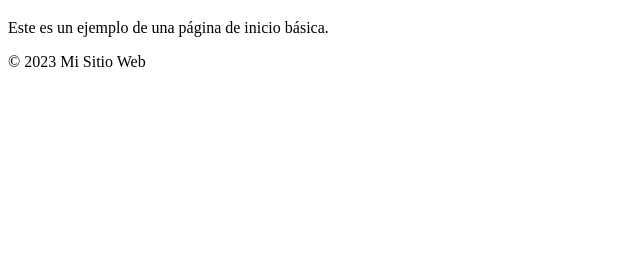
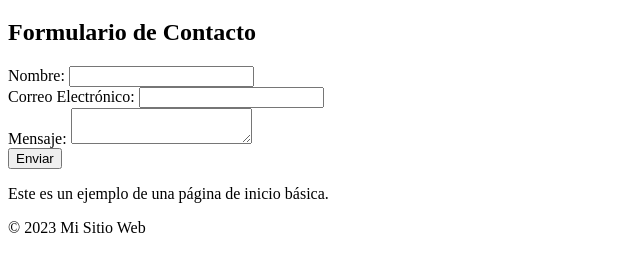
Before and after one commit to migcabvid/2, a plain HTML site: page index.html in a window 1280 px wide. Shown: the part 61-332 px from the top of the page, without its empty margins (0-640 px from the left). Drawn offline with Linux system fonts and the light colour scheme.

Commit message:
formulario añadido

```diff
--- a/index.html
+++ b/index.html
@@ -9,6 +9,21 @@
     <header>
         <h1>Bienvenido a mi sitio web</h1>
     </header>
+    <section>
+        <h2>Formulario de Contacto</h2>
+        <form action="/submit-form" method="post">
+            <label for="name">Nombre:</abel>
+            <input type="text" id="name" name="name" required>
+            <br>
+            <label for="email">Correo Electrónico:</label>
+            <input type="email" id="email" name="email" required>
+            <br>
+            <label for="message">Mensaje:</label>
+            <textarea id="message" name="message" required></textarea>
+            <br>
+            <button type="submit">Enviar</button>
+        </form>
+    </section>
     <main>
         <p>Este es un ejemplo de una página de inicio básica.</p>
     </main>
```
